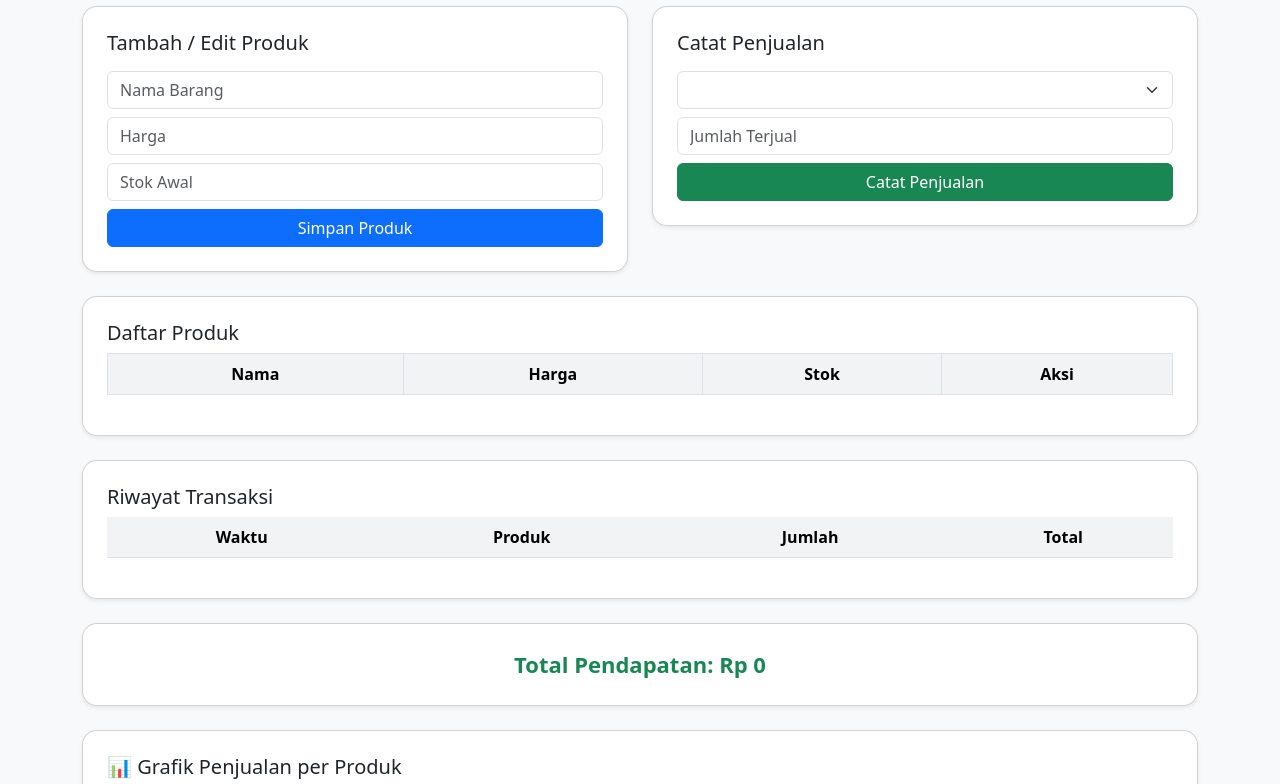
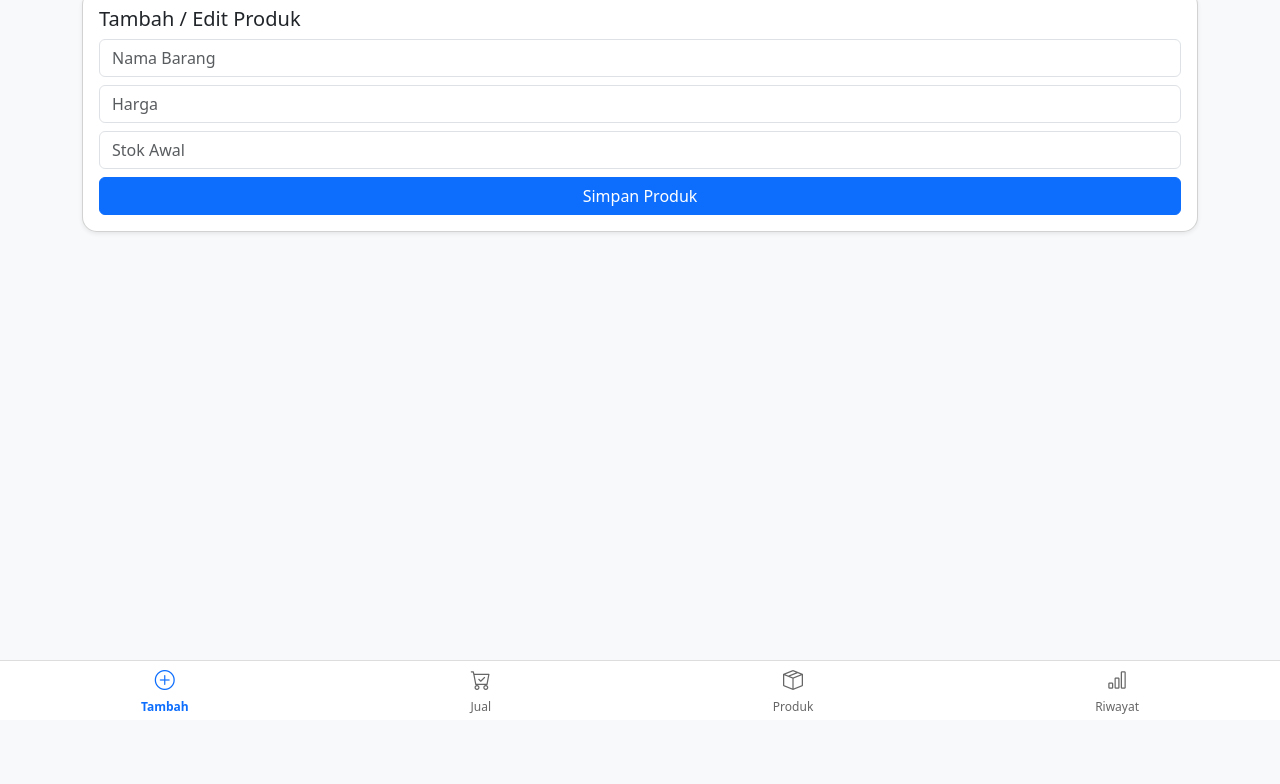
Before and after one commit to colombovercel-source/stokbarang, a plain HTML site: page index.html in a window 1280 px wide. Shown: the part 80-864 px from the top of the page. After the commit the page ends 800 px from the top, so only its background shows below. Drawn offline with nearby package versions, Linux system fonts and the light colour scheme.

Commit message:
Update index.html

```diff
--- a/index.html
+++ b/index.html
@@ -3,49 +3,87 @@
 <head>
 <meta charset="UTF-8">
 <meta name="viewport" content="width=device-width, initial-scale=1">
-<title>Stock Manager Pro</title>
+<title>Stock Manager Mobile App</title>
 
 <!-- Bootstrap 5 -->
 <link href="https://cdn.jsdelivr.net/npm/bootstrap@5.3.2/dist/css/bootstrap.min.css" rel="stylesheet">
-
 <!-- Chart.js -->
 <script src="https://cdn.jsdelivr.net/npm/chart.js"></script>
 
 <style>
 body {
     background: #f8f9fa;
+    margin-bottom: 70px; /* Space for bottom nav */
 }
-
 .card {
     border-radius: 15px;
 }
-
 .table th {
     background-color: #f1f3f5;
 }
-
 .total-box {
-    font-size: 22px;
+    font-size: 18px;
     font-weight: bold;
     color: #198754;
 }
-
 .btn-sm {
     margin: 2px;
+}
+.section {
+    display: none;
+    padding-bottom: 10px;
+}
+.show {
+    display: block;
+}
+.toast-container {
+    position: fixed;
+    top: 10px;
+    right: 10px;
+    z-index: 9999;
+}
+
+/* Bottom Navigation */
+.bottom-nav {
+    position: fixed;
+    bottom: 0;
+    width: 100%;
+    height: 60px;
+    background-color: #fff;
+    border-top: 1px solid #ddd;
+    display: flex;
+    justify-content: space-around;
+    align-items: center;
+    z-index: 999;
+}
+.bottom-nav button {
+    background: none;
+    border: none;
+    flex-direction: column;
+    font-size: 12px;
+    color: #666;
+    display: flex;
+    align-items: center;
+}
+.bottom-nav button.active {
+    color: #0d6efd;
+    font-weight: bold;
+}
+.bottom-nav i {
+    font-size: 20px;
+    margin-bottom: 2px;
 }
 </style>
 </head>
 <body>
 
-<div class="container py-4">
-<h2 class="text-center mb-4">📦 Stock Manager Pro</h2>
+<div class="container py-3">
 
-<div class="row g-4">
+<h2 class="text-center mb-3">📦 Stock Manager App</h2>
 
-<!-- Form Produk -->
-<div class="col-md-6">
-<div class="card shadow-sm p-4">
-<h5 class="mb-3">Tambah / Edit Produk</h5>
+<!-- Tambah / Edit Produk -->
+<div class="section card shadow-sm p-3" id="addProduct">
+<h5>Tambah / Edit Produk</h5>
 <form id="productForm">
 <input type="hidden" id="editIndex">
 <div class="mb-2">
@@ -60,12 +98,10 @@ body {
 <button class="btn btn-primary w-100">Simpan Produk</button>
 </form>
 </div>
-</div>
 
-<!-- Form Penjualan -->
-<div class="col-md-6">
-<div class="card shadow-sm p-4">
-<h5 class="mb-3">Catat Penjualan</h5>
+<!-- Catat Penjualan -->
+<div class="section card shadow-sm p-3" id="saleProduct">
+<h5>Catat Penjualan</h5>
 <form id="saleForm">
 <div class="mb-2">
 <select id="productSelect" class="form-select"></select>
@@ -76,11 +112,9 @@ body {
 <button class="btn btn-success w-100">Catat Penjualan</button>
 </form>
 </div>
-</div>
 
-<!-- Tabel Produk -->
-<div class="col-12">
-<div class="card shadow-sm p-4">
+<!-- Daftar Produk -->
+<div class="section card shadow-sm p-3" id="productList">
 <h5>Daftar Produk</h5>
 <div class="table-responsive">
 <table class="table table-bordered text-center align-middle">
@@ -96,11 +130,10 @@ body {
 </table>
 </div>
 </div>
-</div>
 
-<!-- Riwayat -->
-<div class="col-12">
-<div class="card shadow-sm p-4">
+<!-- Riwayat & Grafik -->
+<div class="section" id="historyChart">
+<div class="card shadow-sm p-3 mb-3">
 <h5>Riwayat Transaksi</h5>
 <div class="table-responsive">
 <table class="table table-striped text-center">
@@ -116,47 +149,78 @@ body {
 </table>
 </div>
 </div>
-</div>
-
-<!-- Total -->
-<div class="col-12">
-<div class="card shadow-sm p-4 text-center">
+<div class="card shadow-sm p-3 text-center mb-3">
 <div class="total-box">
 Total Pendapatan: Rp <span id="revenue">0</span>
 </div>
 </div>
-</div>
-
-<!-- Grafik -->
-<div class="col-12">
-<div class="card shadow-sm p-4">
-<h5>📊 Grafik Penjualan per Produk</h5>
+<div class="card shadow-sm p-3">
+<h5>📊 Grafik Penjualan</h5>
 <canvas id="salesChart"></canvas>
 </div>
 </div>
 
-</div>
+<!-- Toast -->
+<div class="toast-container" id="toastContainer"></div>
+
 </div>
 
+<!-- Bottom Navigation -->
+<div class="bottom-nav">
+<button id="tabAdd" onclick="switchTab('addProduct', this)" class="active"><i class="bi bi-plus-circle"></i>Tambah</button>
+<button id="tabSale" onclick="switchTab('saleProduct', this)"><i class="bi bi-cart-check"></i>Jual</button>
+<button id="tabList" onclick="switchTab('productList', this)"><i class="bi bi-box-seam"></i>Produk</button>
+<button id="tabHistory" onclick="switchTab('historyChart', this)"><i class="bi bi-bar-chart"></i>Riwayat</button>
+</div>
+
+<!-- Bootstrap Icons -->
+<link rel="stylesheet" href="https://cdn.jsdelivr.net/npm/bootstrap-icons@1.11.1/font/bootstrap-icons.css">
+
 <script>
+// State
 const state = {
     products: JSON.parse(localStorage.getItem("products")) || [],
     revenue: parseInt(localStorage.getItem("revenue")) || 0,
     history: JSON.parse(localStorage.getItem("history")) || []
 };
-
 let chart;
 
+// Switch Tab
+function switchTab(sectionId, btn){
+    document.querySelectorAll('.section').forEach(s => s.classList.remove('show'));
+    document.getElementById(sectionId).classList.add('show');
+    document.querySelectorAll('.bottom-nav button').forEach(b => b.classList.remove('active'));
+    btn.classList.add('active');
+}
+
+// Toast Notification
+function showToast(message, type="success") {
+    const toastId = "t" + Date.now();
+    const toastHTML = `
+    <div id="${toastId}" class="toast align-items-center text-bg-${type} border-0 mb-2" role="alert" aria-live="assertive" aria-atomic="true">
+      <div class="d-flex">
+        <div class="toast-body">${message}</div>
+        <button type="button" class="btn-close btn-close-white me-2 m-auto" onclick="document.getElementById('${toastId}').remove()"></button>
+      </div>
+    </div>`;
+    const container = document.getElementById('toastContainer');
+    container.insertAdjacentHTML('beforeend', toastHTML);
+    setTimeout(()=>{document.getElementById(toastId)?.remove()},3000);
+}
+
+// Save
 function save() {
     localStorage.setItem("products", JSON.stringify(state.products));
     localStorage.setItem("revenue", state.revenue);
     localStorage.setItem("history", JSON.stringify(state.history));
 }
 
+// Format Rupiah
 function formatRupiah(num) {
     return num.toLocaleString("id-ID");
 }
 
+// Render UI
 function render() {
     const productTable = document.getElementById("productTable");
     const productSelect = document.getElementById("productSelect");
@@ -178,10 +242,7 @@ function render() {
             </td>
         </tr>
         `;
-
-        productSelect.innerHTML += `
-        <option value="${index}">${p.name}</option>
-        `;
+        productSelect.innerHTML += `<option value="${index}">${p.name}</option>`;
     });
 
     state.history.forEach(h => {
@@ -200,65 +261,55 @@ function render() {
     updateChart();
 }
 
+// Update Chart
 function updateChart() {
     const salesData = {};
-
     state.history.forEach(h => {
         if (!salesData[h.name]) salesData[h.name] = 0;
         salesData[h.name] += h.qty;
     });
-
     const labels = Object.keys(salesData);
     const data = Object.values(salesData);
 
-    if (chart) chart.destroy();
-
+    if(chart) chart.destroy();
     chart = new Chart(document.getElementById("salesChart"), {
-        type: "bar",
+        type:"bar",
         data: {
             labels: labels,
-            datasets: [{
-                label: "Jumlah Terjual",
-                data: data,
-                backgroundColor: "#0d6efd"
-            }]
+            datasets: [{label:"Jumlah Terjual", data:data, backgroundColor:"#0d6efd"}]
         }
     });
 }
 
+// Add/Edit Product
 document.getElementById("productForm").addEventListener("submit", function(e){
     e.preventDefault();
-
     const name = document.getElementById("name").value.trim();
     const price = parseInt(document.getElementById("price").value);
     const stock = parseInt(document.getElementById("stock").value);
     const editIndex = document.getElementById("editIndex").value;
 
-    if (!name || price <= 0 || stock < 0) return;
+    if(!name || price <=0 || stock<0) return;
 
-    if (editIndex === "") {
-        state.products.push({ name, price, stock });
-    } else {
-        state.products[editIndex] = { name, price, stock };
-    }
+    if(editIndex==="") state.products.push({name,price,stock});
+    else state.products[editIndex] = {name,price,stock};
 
     this.reset();
-    document.getElementById("editIndex").value = "";
+    document.getElementById("editIndex").value="";
     save();
     render();
+    showToast("Produk berhasil disimpan!");
+    switchTab('productList', document.getElementById('tabList'));
 });
 
+// Catat Penjualan
 document.getElementById("saleForm").addEventListener("submit", function(e){
     e.preventDefault();
-
     const index = document.getElementById("productSelect").value;
     const qty = parseInt(document.getElementById("qty").value);
 
-    if (qty <= 0) return;
-    if (state.products[index].stock < qty) {
-        alert("Stok tidak cukup!");
-        return;
-    }
+    if(qty<=0) return;
+    if(state.products[index].stock < qty){ alert("Stok tidak cukup!"); return;}
 
     state.products[index].stock -= qty;
     const totalSale = state.products[index].price * qty;
@@ -274,24 +325,31 @@ document.getElementById("saleForm").addEventListener("submit", function(e){
     save();
     render();
     this.reset();
+    showToast("Penjualan dicatat!");
+    switchTab('historyChart', document.getElementById('tabHistory'));
 });
 
-function editProduct(index) {
+// Edit Product
+function editProduct(index){
     const p = state.products[index];
     document.getElementById("name").value = p.name;
     document.getElementById("price").value = p.price;
     document.getElementById("stock").value = p.stock;
     document.getElementById("editIndex").value = index;
-    window.scrollTo({ top: 0, behavior: 'smooth' });
+    switchTab('addProduct', document.getElementById('tabAdd'));
 }
 
-function deleteProduct(index) {
-    if (!confirm("Yakin hapus produk ini?")) return;
-    state.products.splice(index, 1);
+// Delete Product
+function deleteProduct(index){
+    if(!confirm("Yakin hapus produk ini?")) return;
+    state.products.splice(index,1);
     save();
     render();
+    showToast("Produk dihapus!", "danger");
 }
 
+// Initial Render
+switchTab('addProduct', document.getElementById('tabAdd'));
 render();
 </script>
 
```
